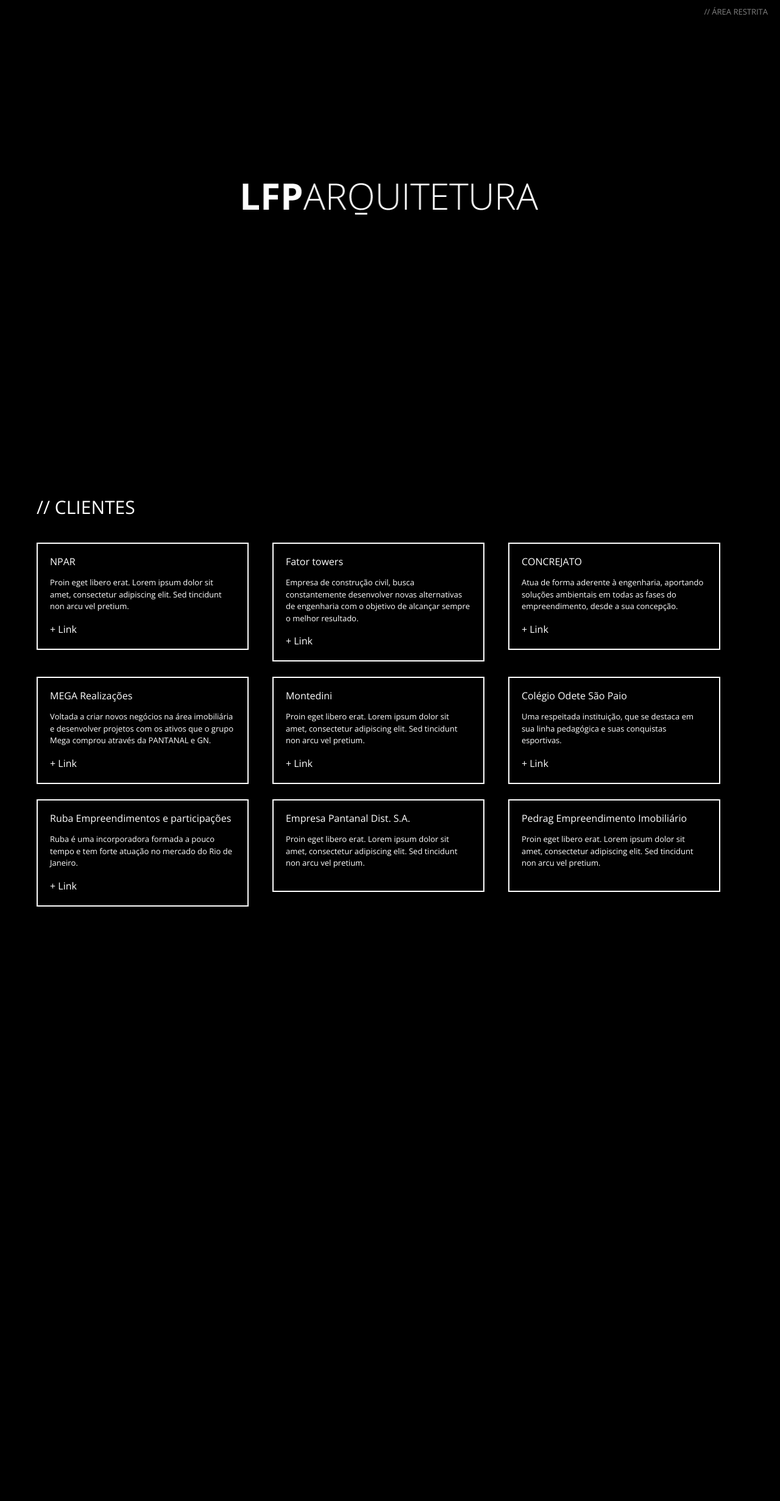
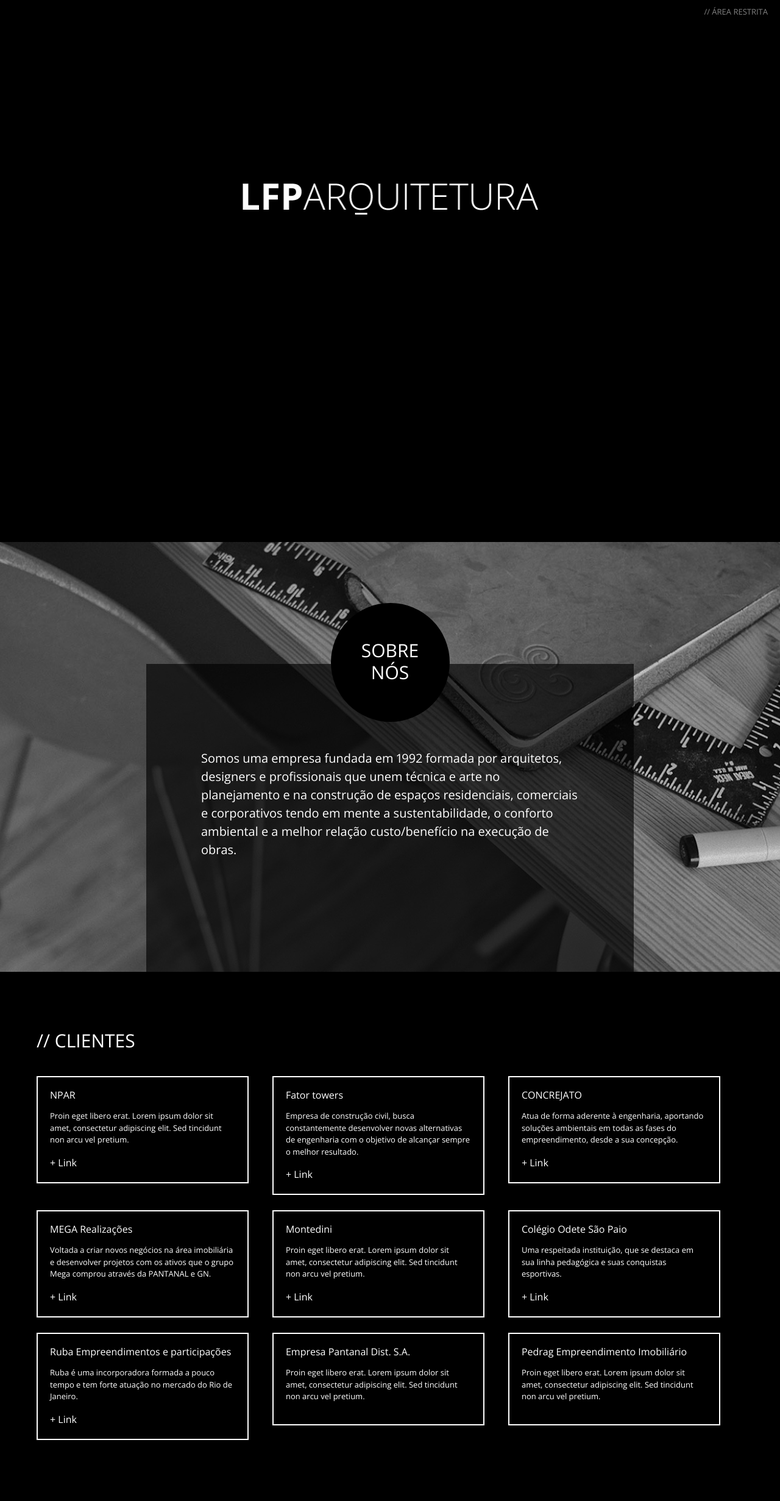
Before and after one commit to beatrizcp87/lfp-arquitetura, a Jekyll site: the page built from index.html, in a window 1280 px wide. Shown: the whole page at 61% size. Built offline with Jekyll 4.4.1, drawn with Linux system fonts in a browser that asks for light colours; before the commit the page ends 1587 px from its top, so only the background shows below that.

Commit message:
sobre nos

```diff
--- a/_layouts/home.html
+++ b/_layouts/home.html
@@ -5,9 +5,7 @@
   <body>
 
     <div class="index">
-      <div class="wrapper">
-        {{ content }}
-      </div>
+      {{ content }}
     </div>
 
     <!--{% include footer.html %}-->
--- a/_sass/_layout.scss
+++ b/_sass/_layout.scss
@@ -356,9 +356,33 @@
 .show-menu {
   display: block;
 }
-
+section{padding-top:30px;}
+section#sobre-nos{
+  padding-top:0;
+  min-height: 770px;
+  .ball{
+    width: 195px;
+    height: 195px;
+    border-radius: 50%;
+    background-color: #000;
+    margin: 0 auto;
+    padding: 60px 20px;
+  }
+  h2{
+    font-size: 30px;
+    font-weight: 500;
+  }
+  .box{
+    max-width: 800px;
+    margin: -95px auto 0;
+    padding: 140px 90px 170px;
+    display: block;
+    background-color: rgba(0,0,0,0.65);
+    text-align: left;
+    p{ font-size: 20px;}
+  }
+}
 section#clientes{
-  padding-top:30px;
   h2{font-size: 30px;}
   ul{ padding: 0; margin: 0;}
 
@@ -408,3 +432,31 @@
     }
   }
 }
+
+//=====
+
+.parallax-window {
+  max-height: $parallax-window-height;
+  overflow: hidden;
+  position: relative;
+  text-align: center;
+  width: 100%;
+}
+
+.parallax-static-content {
+  padding: 100px 0 0 0;
+  position: relative;
+  z-index: 9;
+}
+
+.parallax-background {
+  background: url("../images/bg-sobre-nos.jpg") repeat;
+  background-position: top;
+  background-size: cover;
+  background-color: #000;
+  height: $parallax-background-height;
+  left: 0;
+  position: absolute;
+  top: - $parallax-window-height / 3;
+  width: 100%;
+}
--- a/_sass/base/_variables.scss
+++ b/_sass/base/_variables.scss
@@ -47,3 +47,8 @@
 // Forms
 $form-box-shadow: inset 0 1px 3px rgba(#000, 0.06);
 $form-box-shadow-focus: $form-box-shadow, 0 0 5px adjust-color($action-color, $lightness: -5%, $alpha: -0.3);
+
+//other
+
+$parallax-window-height: 770px;
+$parallax-background-height: $parallax-window-height * 2;
--- a/index.html
+++ b/index.html
@@ -3,6 +3,7 @@
 ---
 <a href="#" class="login">// ÁREA RESTRITA</a>
 <div id="lfp">
+  <div class="wrapper">
     <div class="dropmenu">
       <a href="#" >
         <h1 class="logo">
@@ -12,13 +13,30 @@
         <ul >
           <li class="one" ><a href="#servicos">serviços</a></li>
           <li class="two"><a href="#clientes">clientes</a></li>
-        <li class="three"><a href="#sobrenos">sobre nós</a></li>
+          <li class="three"><a href="#sobre-nos">sobre nós</a></li>
           <li class="four" ><a href="#contato">contato</a></li>
         </ul>
       </div>
     </div>
   </div>
+</div>
+<section id="sobre-nos">
+  <div id="js-parallax-window" class="parallax-window">
+    <div class="parallax-static-content">
+      <div class="ball">
+        <h2>SOBRE NÓS</h2>
+      </div>
+      <div class="box">
+        <p>
+          Somos uma empresa fundada em 1992 formada por arquitetos, designers e profissionais que unem técnica e arte no planejamento e na construção de espaços residenciais, comerciais e corporativos tendo em mente a sustentabilidade, o conforto ambiental e a melhor relação custo/benefício na execução de obras.
+        </p>
+      </div>
+    </div>
+    <div id="js-parallax-background" class="parallax-background"></div>
+  </div>
+</section>
 <section id="clientes">
+  <div class="wrapper">
     <h2>// CLIENTES</h2>
     <ul>
       <li>
```
Also changed, not shown: other parts of index.html (+35 -0 lines), images/bg-sobre-nos.jpg (added). Lines whose indentation alone changed are shown as unchanged.
